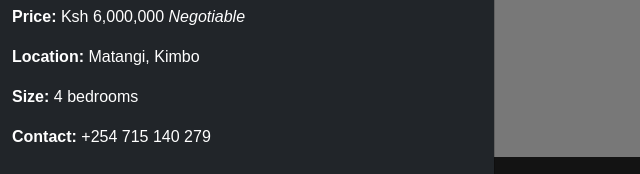
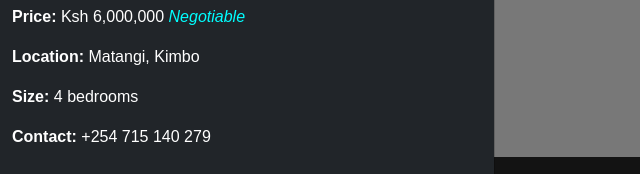
Before and after one commit to desmart2612/damjoprop, a plain HTML site: page products.html in a window 1280 px wide. Both pictures are taken after a click on the button "See More". Shown: the part 1189-1363 px from the top of the page, 395-1035 px from the left. Drawn offline with nearby package versions, Linux system fonts and the light colour scheme.

Commit message:
tiny change

```diff
--- a/products.html
+++ b/products.html
@@ -115,7 +115,7 @@
                             </div>
                         </div>
                         <div class="modal-text">
-                            <p><strong>Price:</strong> Ksh 6,000,000 <i> Negotiable</i></p>
+                            <p><strong>Price:</strong> Ksh 6,000,000 <i style="color: aqua;"> Negotiable</i></p>
                             <p><strong>Location:</strong> Matangi, Kimbo</p>
                             <p><strong>Size:</strong> 4 bedrooms</p>
                             <p><strong>Contact:</strong> +254 715 140 279</p>
```
